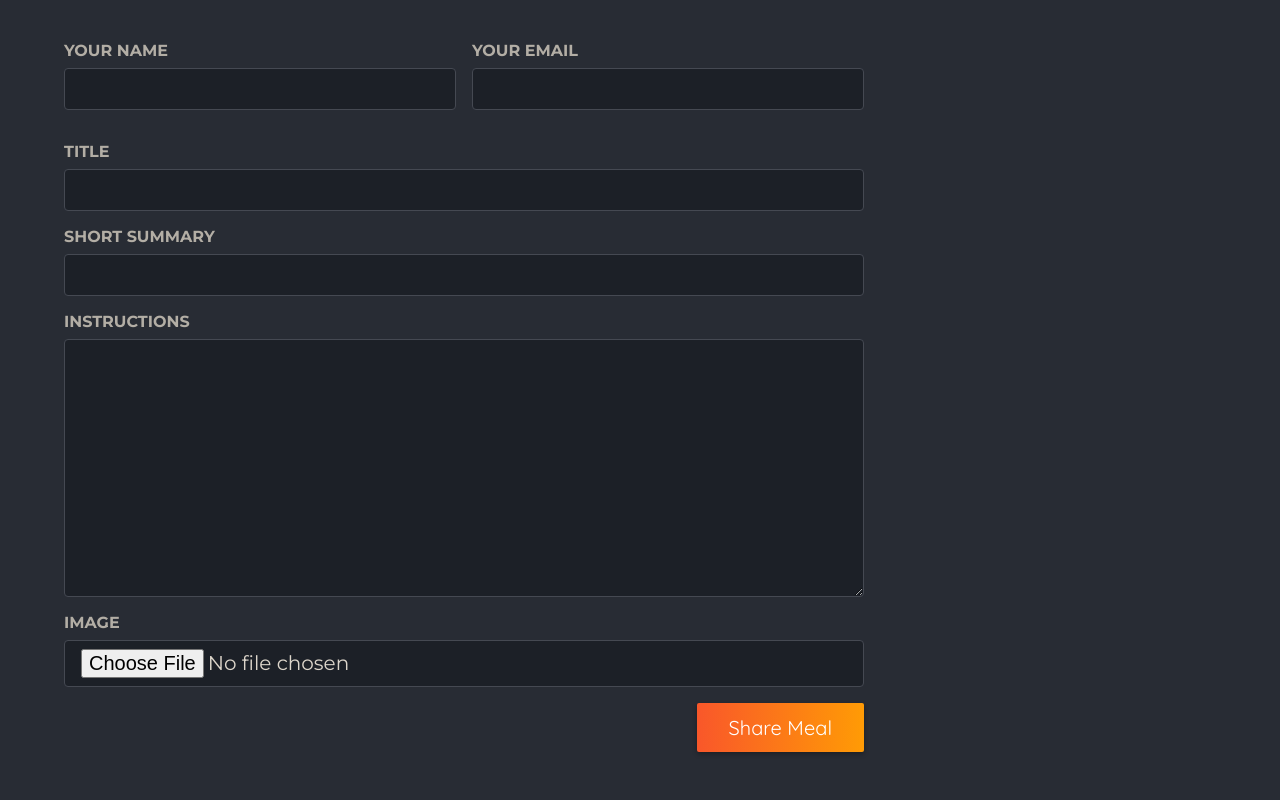
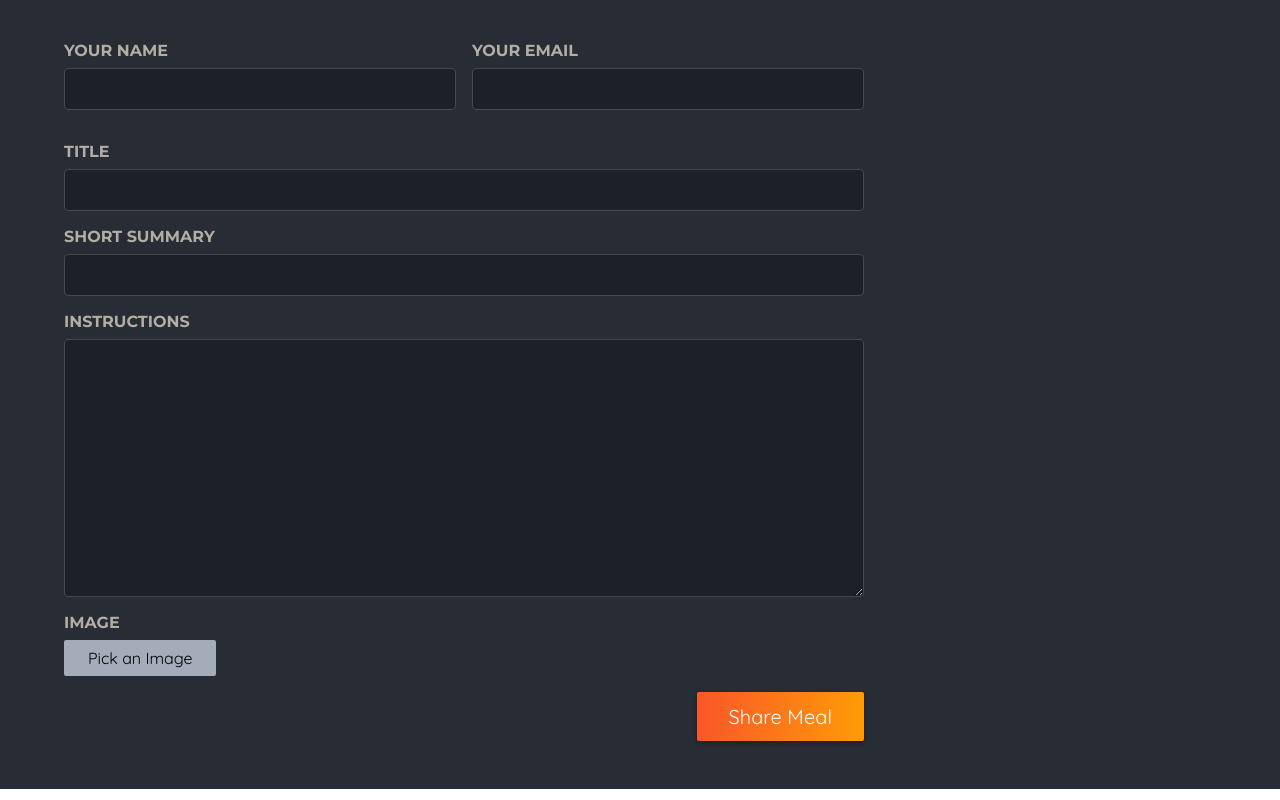
Before and after one commit to aarunprasad92/food-app, a Next.js app: page /meals/share in a window 1280 px wide. Shown: the part 367-1167 px from the top of the page. Built offline with nearby package versions, Linux system fonts and the light colour scheme.

Commit message:
Custom image picker button

```diff
--- a/app/components/meals/imagePicker.js
+++ b/app/components/meals/imagePicker.js
@@ -1,10 +1,25 @@
+'use client';
+
+import { useRef } from 'react';
 import classes from './imagePicker.module.css';
 
 export default function ImagePicker({label, name}) {
+  const imageInput = useRef();
+
+  function handlePickImage() {
+    imageInput.current.click();
+  }
+
   return <div className={classes.picker}>
     <label htmlFor={name}>{label}</label>
     <div className={classes.controls}>
-      <input type="file" id={name} name={name} accept="image/png, image/jpeg" />
+      <input
+        className={classes.input}
+        ref={imageInput}
+        type="file" id={name} name={name} accept="image/png, image/jpeg" />
+      <button className={classes.button} type="button" onClick={handlePickImage}>
+        Pick an Image
+      </button>
     </div>
   </div>
 }
```
